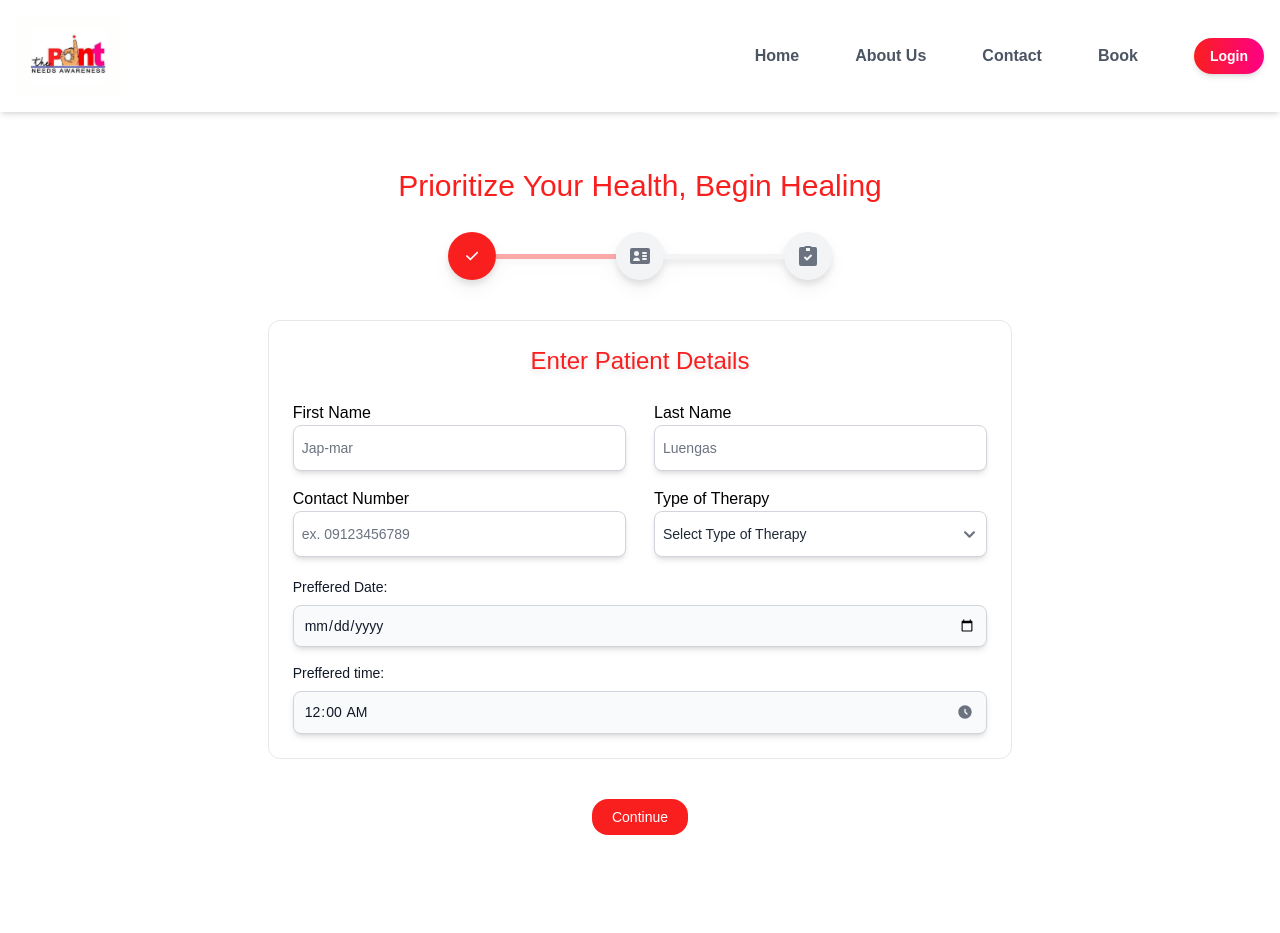
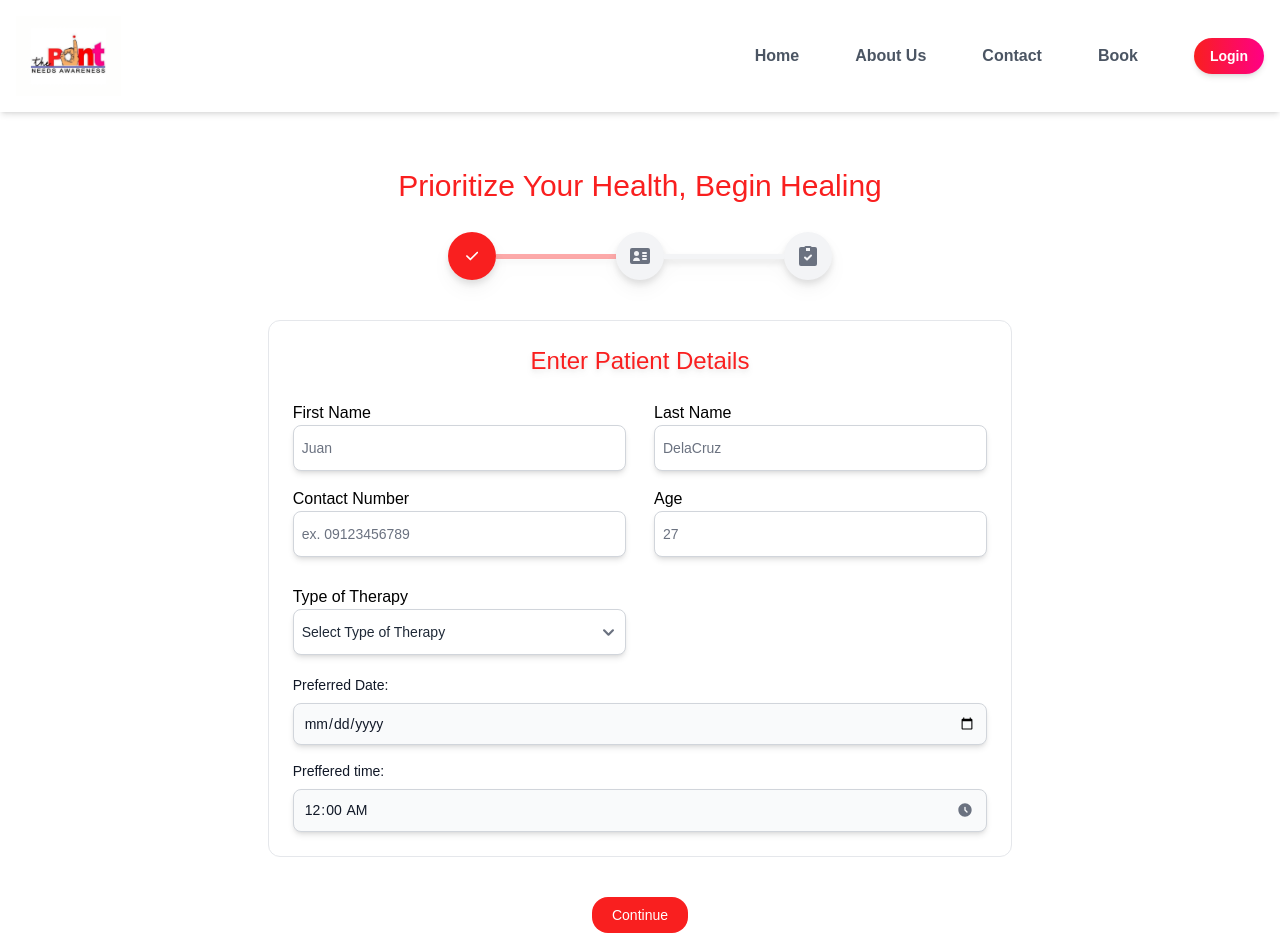
Before and after one commit to jomcelis9/thePoint, a React (Vite) app in the folder frontend/thePoint/: page /booking in a window 1280 px wide. Before the commit the page ends 835 px from the top, so only its background shows below. Built offline with nearby package versions, Linux system fonts and the light colour scheme.

Commit message:
Confirmedd

```diff
--- a/frontend/thePoint/src/pages/client/BookingPage.jsx
+++ b/frontend/thePoint/src/pages/client/BookingPage.jsx
@@ -1,7 +1,22 @@
-import { Link } from "react-router-dom"
+import { Link } from "react-router-dom";
+import { useEffect, useState } from "react";
 
-export default function BookingPage(){
+export default function BookingPage() {
+    // State to hold today's date
+    const [minDate, setMinDate] = useState("");
 
+    // Function to get today's date in YYYY-MM-DD format
+    const getTodayDate = () => {
+        const today = new Date();
+        const year = today.getFullYear();
+        const month = String(today.getMonth() + 1).padStart(2, '0'); // Months are 0-based
+        const day = String(today.getDate()).padStart(2, '0');
+        return `${year}-${month}-${day}`;
+    };
+
+    useEffect(() => {
+        setMinDate(getTodayDate());
+    }, []);
     return(
                 <div className="relative">
                 Booking Page
@@ -45,12 +60,12 @@ export default function BookingPage(){
                                 <div className="grid md:grid-cols-2 md:gap-7 rounded-md py-2">
                                     <div className="relative z-0 w-full group">
                                     <label htmlFor="firstName">First Name</label>
-                                    <input id="firstName" name="firstName" type="text" required className="shadow-md rounded-lg w-full text-gray-800 text-sm border-b border-gray-300 focus:border-thePointPink px-2 py-3 outline-none" placeholder="Jap-mar " />
+                                    <input id="firstName" name="firstName" type="text" required className="shadow-md rounded-lg w-full text-gray-800 text-sm border-b border-gray-300 focus:border-thePointPink px-2 py-3 outline-none" placeholder="Juan" />
                                     </div>
 
                                     <div className="relative z-0 w-full group">
                                     <label htmlFor="lastName">Last Name</label>
-                                    <input id="lastName" name="lastName" type="text" required className="shadow-md rounded-lg w-full text-gray-800 text-sm border-b border-gray-300 focus:border-thePointPink px-2 py-3 outline-none" placeholder="Luengas" />
+                                    <input id="lastName" name="lastName" type="text" required className="shadow-md rounded-lg w-full text-gray-800 text-sm border-b border-gray-300 focus:border-thePointPink px-2 py-3 outline-none" placeholder="DelaCruz" />
                                     </div>
                                 </div>
 
@@ -61,7 +76,11 @@ export default function BookingPage(){
                                     onKeyPress={(e) => { if (!/[0-9]/.test(e.key)) e.preventDefault(); }} />
                                 </div>
 
-
+                                <div className="relative z-0 w-full group">
+                                    <label >Age</label>
+                                    <input  name="age" type="text" required maxLength="3" className="shadow-md rounded-lg w-full text-gray-800 text-sm border-b border-gray-300 focus:border-thePointPink px-2 py-3 outline-none" placeholder="27"
+                                    onKeyPress={(e) => { if (!/[0-9]/.test(e.key)) e.preventDefault(); }} />
+                                </div>
 
 
                                     <div className="relative z-0 w-full group">
@@ -74,10 +93,19 @@ export default function BookingPage(){
                                 </select>
                             </div>
                                 </div>
-                                    <div className="w-full">
-                                        <label htmlFor="date" className="block mb-2 text-sm font-medium text-gray-900 dark:text-white">Preffered Date:</label>
-                                        <input id="date" name="date" type="date" className=" shadow-md bg-gray-50 border border-gray-300 text-gray-900 text-sm rounded-lg focus:ring-blue-500 focus:border-blue-500 block w-full  p-2.5 dark:bg-gray-700 dark:border-gray-600 dark:placeholder-gray-400 dark:text-white dark:focus:ring-blue-500 dark:focus:border-blue-500" placeholder="Select date" />
-                                    </div>
+                                <div className="w-full">
+            <label htmlFor="date" className="block mb-2 text-sm font-medium text-gray-900 dark:text-white">
+                Preferred Date:
+            </label>
+            <input
+                id="date"
+                name="date"
+                type="date"
+                min={minDate} // Set the min attribute to today's date
+                className="shadow-md bg-gray-50 border border-gray-300 text-gray-900 text-sm rounded-lg focus:ring-blue-500 focus:border-blue-500 block w-full p-2.5 dark:bg-gray-700 dark:border-gray-600 dark:placeholder-gray-400 dark:text-white dark:focus:ring-blue-500 dark:focus:border-blue-500"
+                placeholder="Select date"
+            />
+        </div>
 
                                     <label htmlFor="time" className="block mt-4 mb-2 text-sm font-medium text-gray-900 dark:text-white">Preffered time:</label>
                                     <div className="relative">
```
Also changed, not shown: frontend/thePoint/src/pages/client/ConfirmPage.jsx (line endings or trailing spaces).
